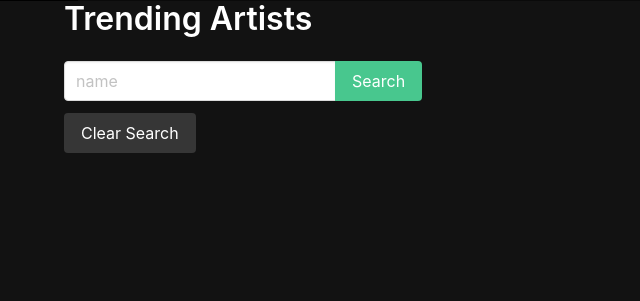
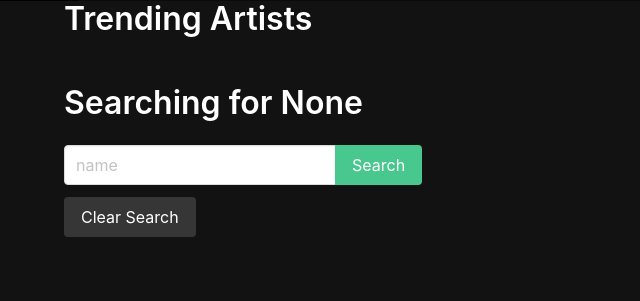
Before and after one commit to faizamahmoud/spotify-clone, a Django app: page /artists/ in a window 1280 px wide. Shown: the part 51-352 px from the top of the page, without its empty margins (0-640 px from the left). Run offline with Django 4.2, Linux system fonts and the light colour scheme; data that the repository does not hold is empty.

Commit message:
search bar functional

```diff
--- a/main_app/templates/artist_list.html
+++ b/main_app/templates/artist_list.html
@@ -7,7 +7,7 @@
 
 
 <h1 class="title">Trending Artists</h1>
-
+<h1 class="title pt-5">{{header}}</h1>
 <form class="mb-5" method="get">
   <div class="field has-addons">
     <div class="control">
--- a/main_app/views.py
+++ b/main_app/views.py
@@ -26,11 +26,20 @@ class About(TemplateView):
     template_name = "about.html"
 
 
-
 class ArtistList(TemplateView):
     template_name = "artist_list.html"
 
     def get_context_data(self, **kwargs):
         context = super().get_context_data(**kwargs) #method passes data to template
-        context["artists"] = Artist.objects.all() # Here we are using the model to query the database for us.
+         # to get the query parameter we have to acccess it in the request.GET dictionary object
+        name = self.request.GET.get("name")
+        # If a query exists we will filter by name
+        if name != None:
+            context["artists"] = Artist.objects.filter(name__icontains=name)
+            # We add a header context that includes the search param
+            context["header"] = f"Searching for {name}"
+        else:
+            context["artists"] = Artist.objects.all()
+            # default header for not searching
+            context["header"] = f"Searching for {name}"
         return context
```
